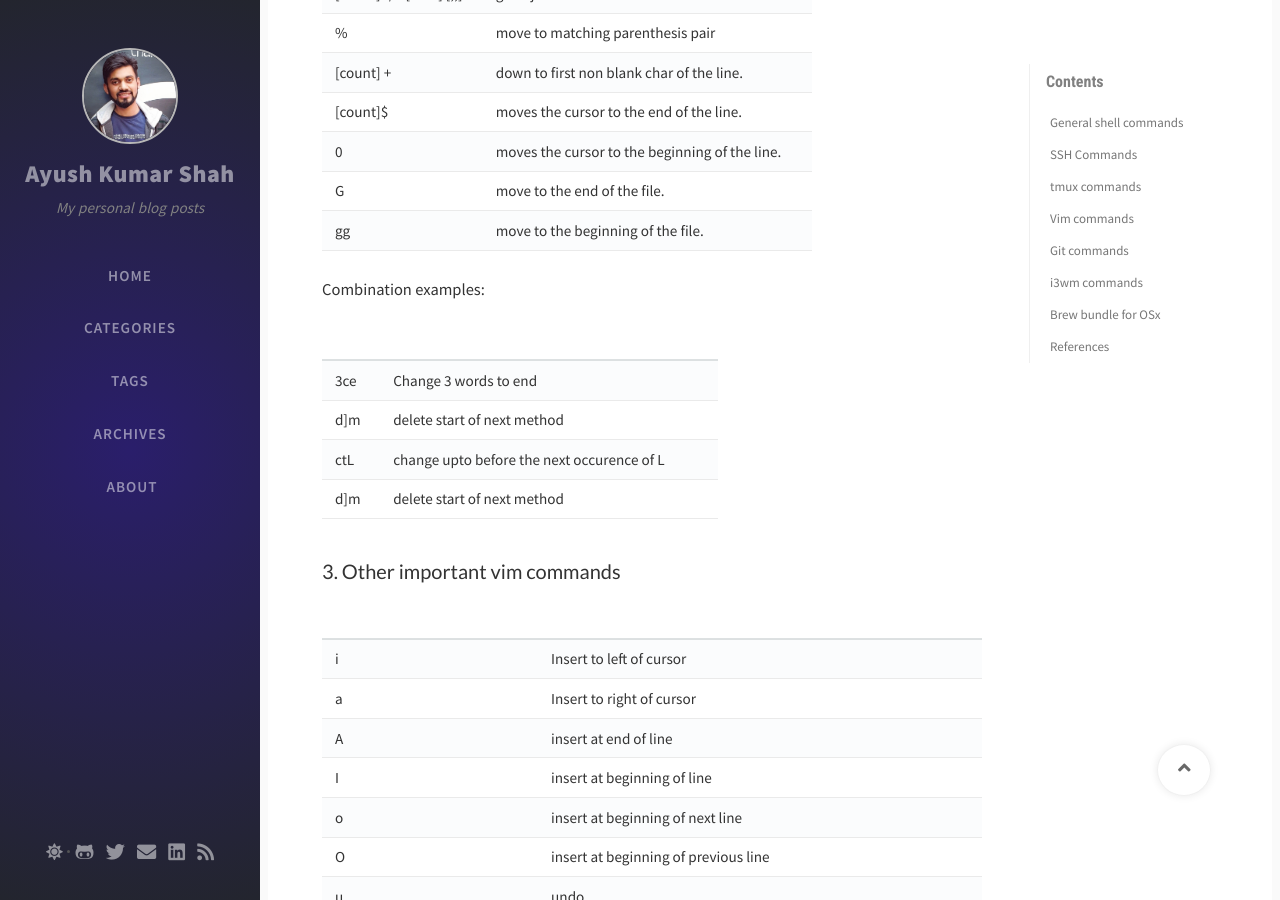
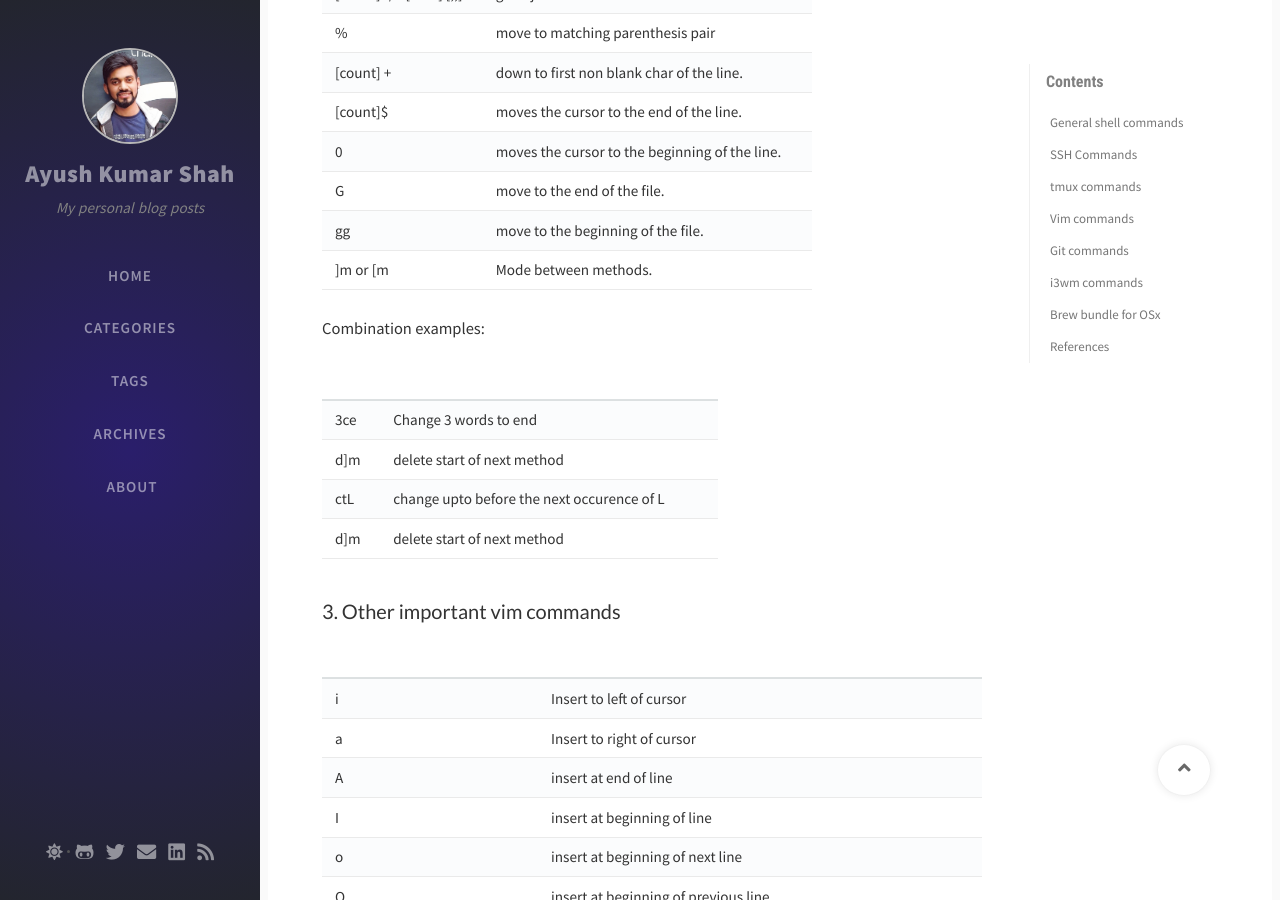
Before and after one commit to ayushkumarshah/ayushkumarshah.github.io, a Jekyll site: the page built from _posts/2020-08-12-common-commands.md, in a window 1280 px wide and 900 px high, scrolled down 7725 px. Built offline with Jekyll 4.4.1, drawn with Linux system fonts in a browser that asks for light colours; nearby versions of some CDN libraries; comment, search, counter and statistics services are not loaded.

Commit message:
feat: Add methods navigation vim command

```diff
--- a/_posts/2020-08-12-common-commands.md
+++ b/_posts/2020-08-12-common-commands.md
@@ -255,6 +255,7 @@ Can be combined with verbs or used independently
 |0| moves the cursor to the beginning of the line.                 |
 |G| move to the end of the file.                                |
 |gg| move to the beginning of the file.                         |
+|]m or [m| Mode between methods.                         |
 
 Combination examples:
 
```
